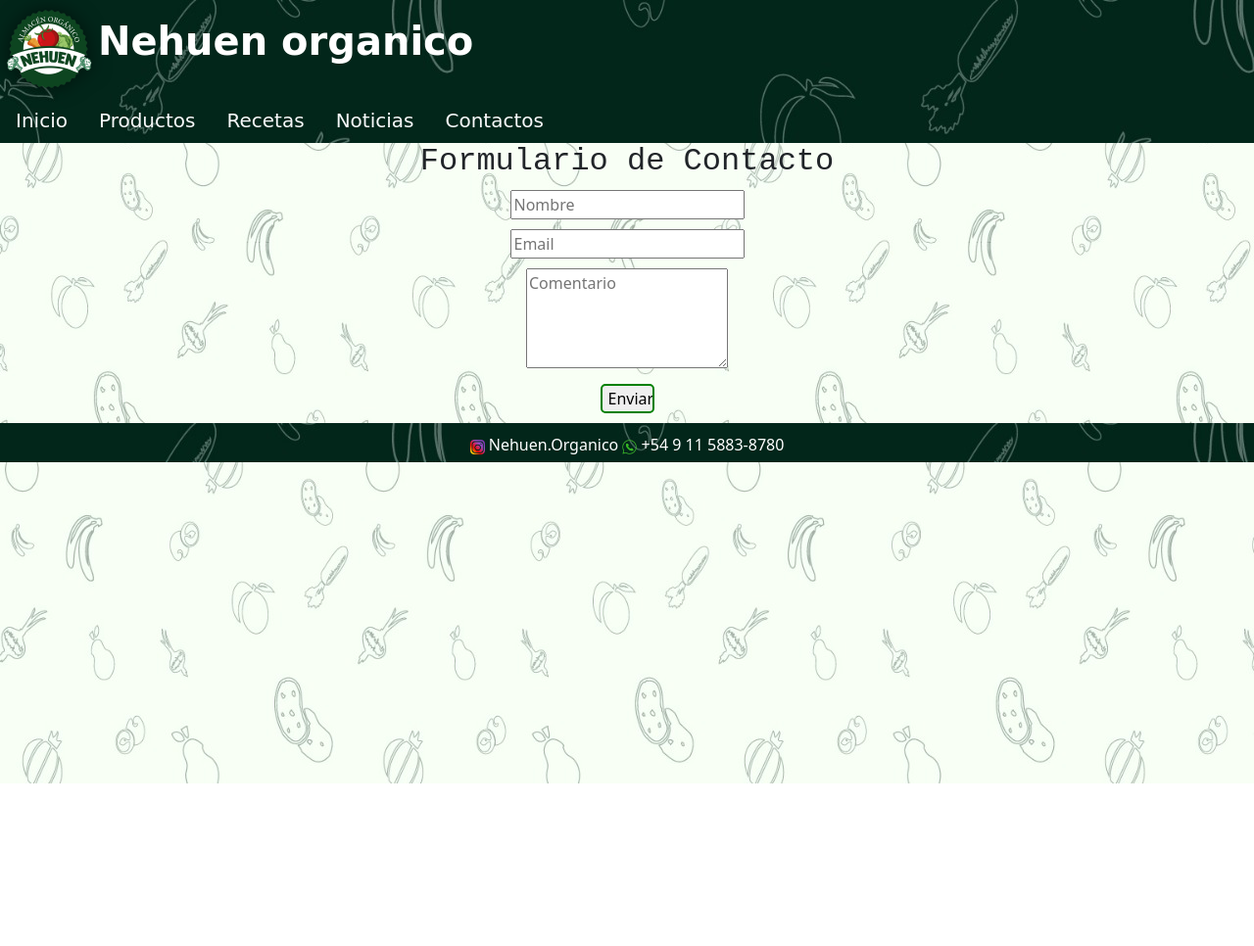
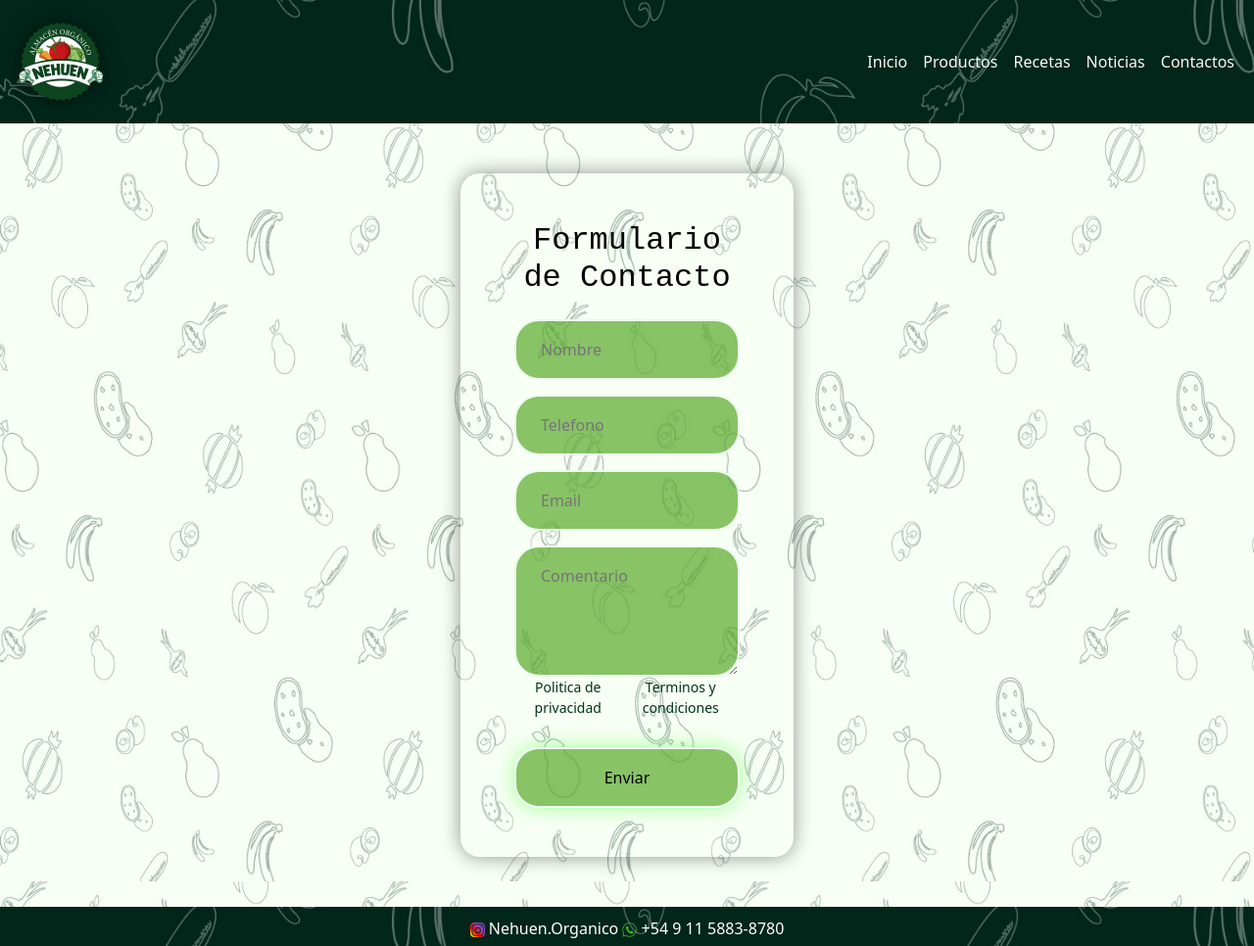
Before and after one commit to Federicoratti11/Nehuen-organico, a plain HTML site: page paginas/contactos.html in a window 1280 px wide. Shown: the whole page at 98% size. Before the commit the page ends 800 px from the top, so only its background shows below. Drawn offline with nearby package versions, Linux system fonts and the light colour scheme.

Commit message:
arregle el navegador y lo puse en todas las paginas menos zapallito

```diff
--- a/css/style.css
+++ b/css/style.css
@@ -47,10 +47,6 @@ select{
     border: 2px solid green;
 }
 
-textarea {
-    resize: none;
-}
-
 .carousel-inner{
     height: 600px;
     object-fit: cover;
@@ -60,7 +56,10 @@ textarea {
 #cantidad{
     justify-content: flex-end;
 }
-
+.hamburgesa{
+    background-color: rgb(166, 188, 148);
+    border-radius: 10px;
+}
 
 .logo{
     filter: drop-shadow(0 0 10px rgba(0, 0, 0, 0.543));
@@ -88,34 +87,7 @@ align-items: center;
     font-weight: bold;
 }
 
-.formulario {
-    background-image: url(../imagenes/fondoverde.jpeg);
-    padding: 10px;
-    text-align: center;
-    margin: 10px;
-    border: 2px solid;
-    border-radius: 5px;
-    color:white
-}
 
-.formulario_input{
-    padding: 5px;
-    border: none;
-    border-bottom: 1px solid rgb(244, 244, 244);
-    background: transparent;
-    color: rgb(229, 229, 229);
-}
-
-.formulario_botton{
-    background: transparent;
-    border: none;
-    color: rgb(229, 229, 229);
-}
-
-.formulario_botton:hover{
-    border-radius: 3px;
-    background-color: rgba(0, 0, 0, 0.744);
-}
 
 .dia{
     width: 50px;
@@ -148,16 +120,22 @@ align-items: center;
 }
 
 .notici{
-    border: 2px solid rgb(0, 0, 0);
-    padding:30px;
-    margin: 10px;
-    background-image: url(../imagenes/fondoverde.jpeg);
     color: white;
-    border-radius: 10px ;
 }
 
+.cuadro-noticias{
+    background-image: url(../imagenes/fondoverde.jpeg);
+    margin: 50px;
+    padding: 10px;
+    border-radius: 10px;
+}
+
+.cuadro-noticia{
+    background-image: url(../imagenes/fondoverde.jpeg);
+}
 .anoticias{
     text-decoration: none;
+    background-image: url(../imagenes/fondoverde.jpeg);
     color: white;
 }
 
@@ -183,6 +161,7 @@ align-items: center;
 
 .tnoticia{
     width: 100%;
+    color: white;
 }
 
 .fotonoti{
@@ -239,9 +218,62 @@ align-items: center;
     width: 55px;
 }
 
-.formulariocontacto{
+.formulario-contacto{
+    display: flex;
+    flex-direction: column;
     text-align: center;
-    border-radius: 5px;
-    margin: 10px;
+}
 
+.form-texto{
+    margin-bottom: 30px;
+    display: flex;
+    justify-content: space-between;
+    text-align: center;
 }
+
+.form-texto a{
+color: rgb(1, 52, 26);
+font-size: 14px;
+text-decoration: none;
+}
+
+.contactos{
+    min-height: 100vh;
+    display: flex;
+    align-items: center;
+    justify-content: center;
+}
+
+
+
+.boton-c{
+    box-shadow: 0 0 20px rgba(25, 254, 0, 0.4);
+}
+
+.boton-c:hover{
+    color: white;
+    background-color: rgb(1, 59, 2);
+}
+
+label{
+    color: black;
+    margin-bottom: 15px;
+}
+
+input, textarea{
+    color: black;
+    padding: 17px 25px;
+    border-radius: 25px;
+    background-color: rgba(88, 169, 41, 0.699);
+    border: 2px solid #f0faf1;
+    outline: none;
+}
+
+form {
+    padding:50px 55px;
+    box-shadow: 0 0 20px rgba(0, 0, 0, 0.42);
+    border-radius: 20px;
+    text-align: center;
+    width: 340px;
+    color: black;
+}
--- a/paginas/contactos.html
+++ b/paginas/contactos.html
@@ -15,69 +15,77 @@
 </head>
 <body>
     <header>
-        <section class="logoytexto">
-            <img src="../imagenes/logoclin.png"  width="100px" class="logo ">
-            <figure class="nehuen">Nehuen organico</figure>
+        <section >
+            <nav class="navbar navbar-expand-lg " >
+                <div class="container-fluid ">
+                <a class="navbar-brand text-light " href="../index.html">
+                    <img src="../imagenes/logoclin.png" width="100px" class="logo">
+                </a>
+            <div class="hamburgesa">
+                <button class= "navbar-toggler " type="button" data-bs-toggle="collapse" data-bs-target="#navbarSupportedContent" aria-controls="navbarSupportedContent" aria-expanded="false" aria-label="Toggle navigation">
+                    <span class="navbar-toggler-icon"></span>
+                </button>
+            </div>
+                <div class="collapse navbar-collapse text-end" id="navbarSupportedContent">
+                    <ul class="navbar-nav ms-auto mb-2 mb-lg-0 ">
+                    <li class="nav-item">
+                        <a class="nav-link active text-light" aria-current="page" href="../index.html">Inicio</a>
+                    </li>
+                    <li class="nav-item">
+                        <a class="nav-link text-light" href="productos.html">Productos</a>
+                    </li>
+                    <li class="nav-item">
+                        <a class="nav-link text-light" href="recetas.html">Recetas</a>
+                    </li>
+                    <li class="nav-item">
+                        <a class="nav-link text-light" href="noticias.html">Noticias</a>
+                    </li>
+                    <li class="nav-item">
+                        <a class="nav-link text-light" href="contactos.html">Contactos</a>
+                    </li>
+                    </ul>
+                </div>
+                </div>
+            </nav>
                 <script
                     src="https://cdn.jsdelivr.net/npm/bootstrap@5.3.3/dist/js/bootstrap.bundle.min.js"
                     integrity="sha384-YvpcrYf0tY3lHB60NNkmXc5s9fDVZLESaAA55NDzOxhy9GkcIdslK1eN7N6jIeHz"
-                    crossorigin="anonymous"
-                ></script>
-        </section>
-        <section class="inicio">
-            <ul class="nav">
-                <li>
-                    <a class="nav-link text-light" href="../index.html">Inicio</a>
-                </li>
-                <li >
-                    <a class="nav-link text-light" href="productos.html">Productos</a>
-                </li>
-                <li >
-                    <a class="nav-link text-light" href="recetas.html">Recetas</a>
-                </li>
-                <li >
-                    <a class="nav-link text-light" href="noticias.html">Noticias</a>
-                </li>
-                <li >
-                    <a class="nav-link text-light" href="contactos.html">Contactos</a>
-                </li>
+                    crossorigin="anonymous"></script>
 
-            </ul>
         </section>
 </header>
+<section class="contactos">
+<form>
+    <h2>Formulario de Contacto</h2>
+    <div class="formulario-contacto">
 
+        <label for="nombre"></label>
+        <input type="text" id="nombre" name="nombre" placeholder="Nombre" required>
 
-    <h2>Formulario de Contacto</h2>
+        <label for="telefono"></label>
+        <input type="tel" id="telefono" name="telefono" placeholder="Telefono" required>
 
-    <div class="formulariocontacto">
-        <label for="nombre">
-        <input type="text" id="nombre" name="nombre" placeholder="Nombre" required>
-    </label>
+        <label for="email"></label>
+        <input type="email" id="email" name="email"  placeholder="Email" required>
+
+        <label for="comentario"></label>
+        <textarea id="comentario" name="comentario" cols="30" rows="4" placeholder="Comentario"></textarea>
+        <div class="form-texto">
+            <a href="#">Politica de privacidad</a>
+            <a href="#">Terminos y condiciones</a>
+        </div>
+
+        <input class="boton-c" type="submit" value="Enviar">
     </div>
+</form>
+</section>
 
-    <div class="formulariocontacto">
-        <label for="email">
-        <input type="email" id="email" name="email"  placeholder="Email" required>
-    </label>
-    </div>
-
-
-    <div class="formulariocontacto">
-    <label for="comentario">
-    <textarea id="comentario" name="comentario" rows="4" placeholder="Comentario"></textarea>
-    </label>
-    </div>
-
-    <div class="formulariocontacto">
-    <input type="submit" value="Enviar" class="enviar">
-    </div>
 <footer>
     <a href="https://www.instagram.com/nehuen.organico/" class="redes">
-        <img src="../imagenes/insta.jpeg" width="15px">  Nehuen.Organico
+        <img src="../imagenes/insta.jpeg" width="15px" /> Nehuen.Organico
     </a>
     <a href="https://wa.link/dyjaxd" class="redes">
-        <img src="../imagenes/wpp.png" width="15px"> +54 9 11 5883-8780
+        <img src="../imagenes/wpp.png" width="15px" /> +54 9 11 5883-8780
     </a>
-
 </footer>
 </body>
```
Also changed, not shown: index.html (+37 -30 lines), paginas/bunuelos.html (+33 -24 lines), paginas/noticias.html (+18 -11 lines), paginas/productos.html (+32 -15 lines), paginas/recetas.html (+33 -24 lines).
